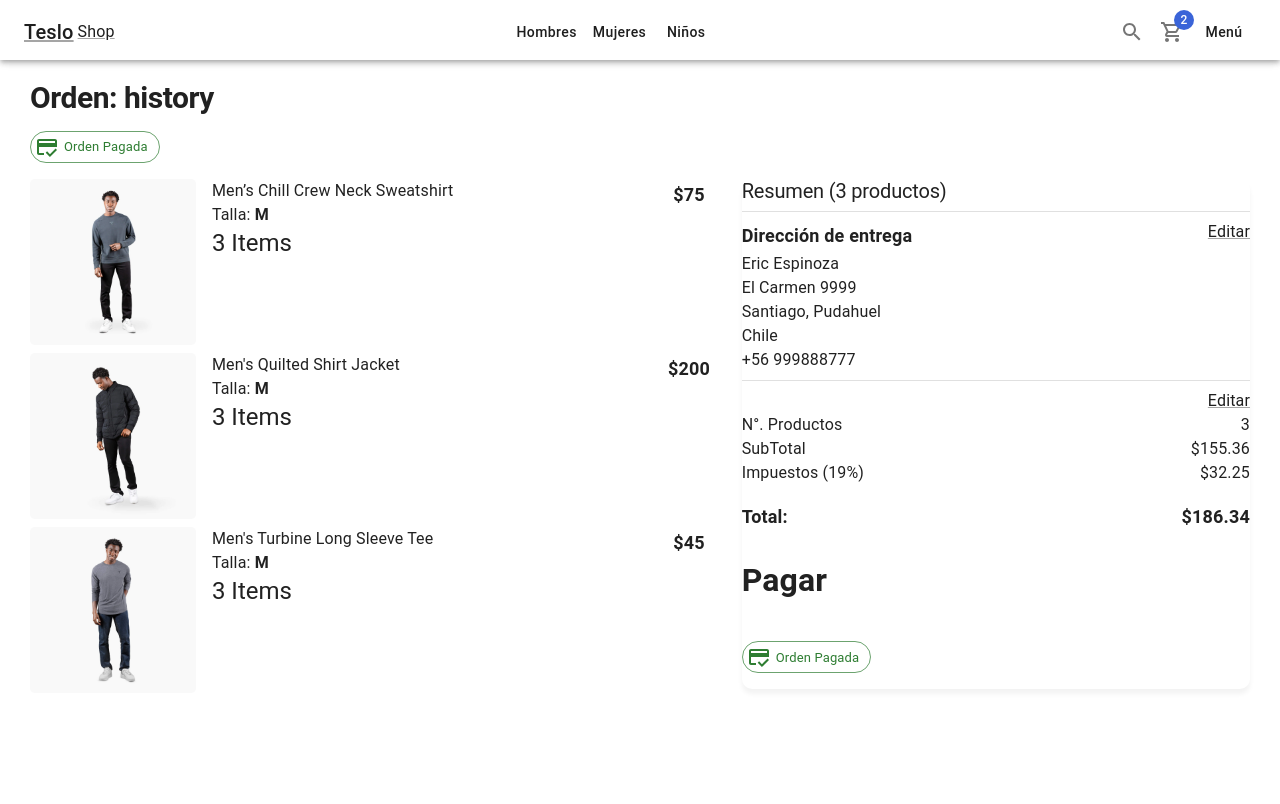
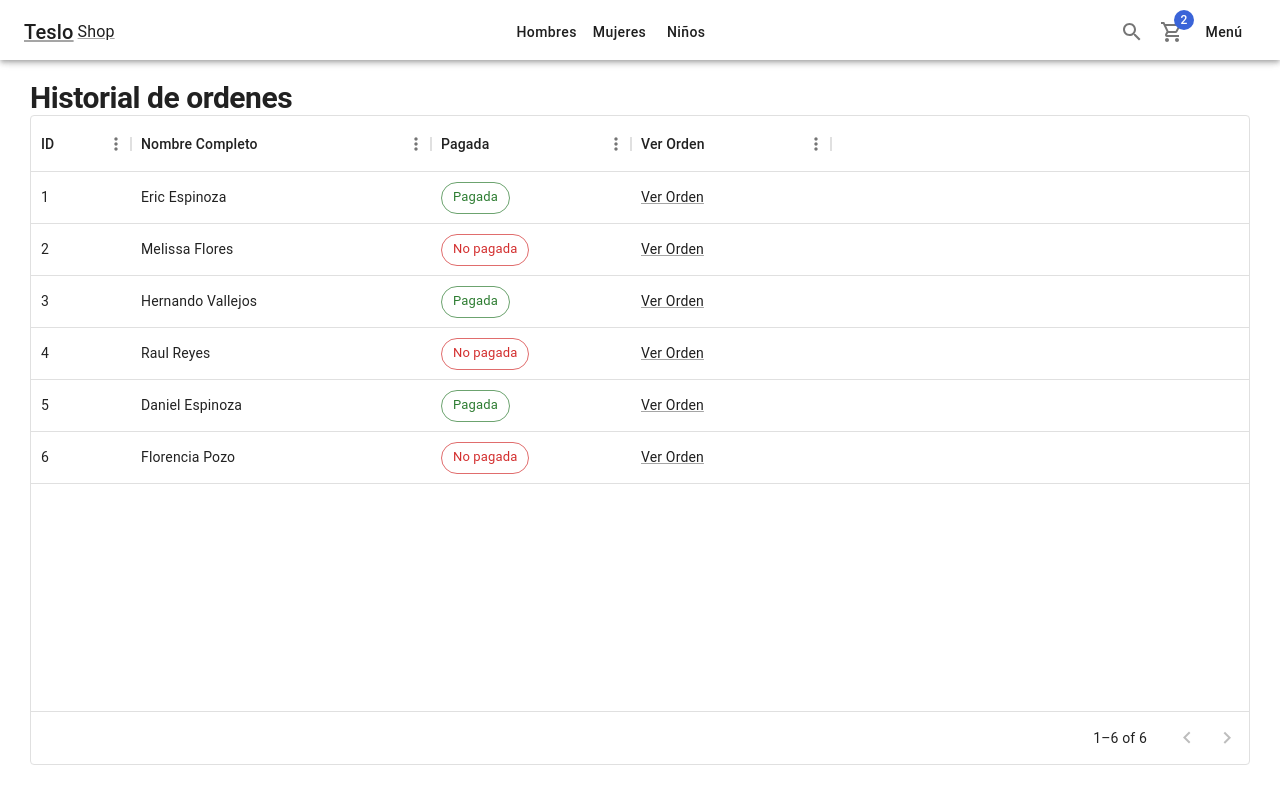
Before and after one commit to erc83/teslo-shop-nextjs, a Next.js app: page /orders/history in a window 1280 px wide. Shown: the top 804 px of the page. Built offline with nearby package versions, Linux system fonts and the light colour scheme.

Commit message:
HistoryPage, @mui/x-data-grid

```diff
--- /dev/null
+++ b/app/orders/history/page.tsx
@@ -0,0 +1,66 @@
+'use client'
+import NextLink from 'next/link';
+
+import { ShopLayout } from "@/app/components/layouts"
+import { Chip, Grid, Typography,Link } from '@mui/material';
+import { DataGrid, GridColDef, GridValueGetterParams } from "@mui/x-data-grid";
+import React from "react";
+
+const columns: GridColDef[] = [
+  { field:'id', headerName:'ID', width:100 },
+  { field:'fullname', headerName:'Nombre Completo', width:300 },
+
+  {
+    field:'paid',
+    headerName: 'Pagada',
+    description: 'Muestra información si está pagada la orden o no',
+    width: 200,
+    renderCell: ( params ) => (
+        params.row.paid
+          ? <Chip color="success" label='Pagada' variant="outlined"  / >
+          : <Chip color="error" label='No pagada' variant="outlined"  / >
+      )
+  },
+  {
+    field:'Orden',
+    headerName: 'Ver Orden',
+    width: 200,
+    sortable: false,
+    renderCell: (params) => (
+        <NextLink href={`/orders/${ params.row.id }`} passHref legacyBehavior  >
+            <Link underline='always'>
+              Ver Orden
+            </Link>
+        </NextLink>
+      )
+  },
+];
+
+const rows = [
+  { id: 1, paid: true  ,fullname: 'Eric Espinoza' },
+  { id: 2, paid: false  ,fullname: 'Melissa Flores' },
+  { id: 3, paid: true  ,fullname: 'Hernando Vallejos' },
+  { id: 4, paid: false  ,fullname: 'Raul Reyes' },
+  { id: 5, paid: true  ,fullname: 'Daniel Espinoza' },
+  { id: 6, paid: false ,fullname: 'Florencia Pozo' },
+]
+
+const HistoryPage = () => {
+  return (
+    <ShopLayout title={"Historial de ordenes"} pageDescription={"Historial de ordenes del cliente"} >
+      <Typography variant="h1" component={"h1"}>Historial de ordenes</Typography>
+      <Grid container>
+        <Grid item xs={12} sx={{ height: 650, width:'100%' }}>
+
+          <DataGrid
+            rows={ rows }
+            columns={columns}
+            pageSizeOptions={ [10] }
+          />
+        </Grid>
+      </Grid>
+    </ShopLayout>
+  )
+}
+
+export default HistoryPage
--- a/package.json
+++ b/package.json
@@ -13,6 +13,7 @@
     "@emotion/styled": "^11.11.0",
     "@mui/icons-material": "^5.11.16",
     "@mui/material": "^5.13.6",
+    "@mui/x-data-grid": "^6.9.0",
     "@types/node": "20.3.1",
     "@types/react": "18.2.14",
     "@types/react-dom": "18.2.6",
```
Also changed, not shown: 1 other file (tests, documents, lock files or other folders).
